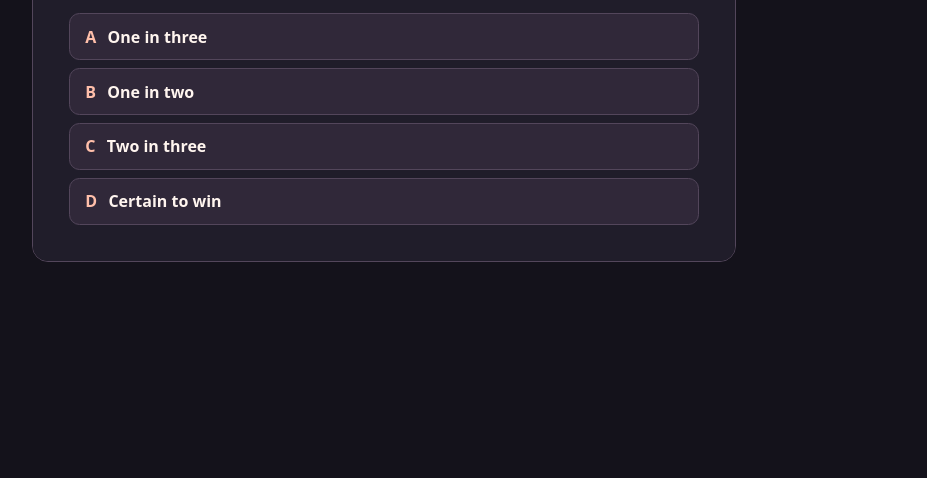
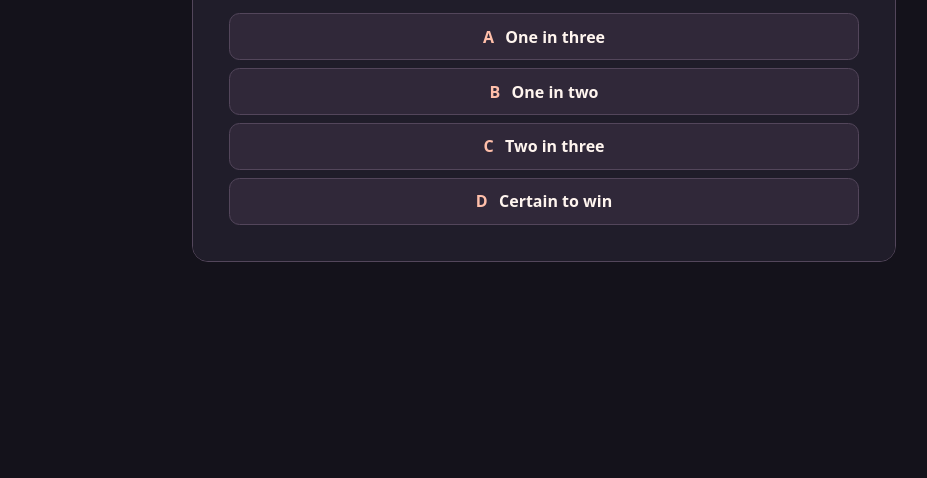
Before and after one commit to JenniferYang111/Still-waiting, a plain HTML site: page index.html in a window 1280 px wide. Shown: the part 322-800 px from the top of the page, without its empty margins (96-1023 px from the left). Drawn offline with Linux system fonts and the light colour scheme.

Commit message:
Center the multiple-choice quiz

```diff
--- a/styles.css
+++ b/styles.css
@@ -30,9 +30,9 @@ body:has(.red-field.waiting) main { text-shadow: 0 1px 3px #260510, 0 0 12px #26
 h2, h3 { font: 400 clamp(1.6rem, 3vw, 2.15rem)/1.13 Georgia, serif; }
 .panel p, .counts { color: var(--muted); }
 .choices { display: grid; gap: .5rem; }
-.choices button { text-align: left; }
+.choices button { text-align: center; }
 .choices strong { margin-right: .45rem; color: #ffbfaa; }
-[data-phase="ready"] { max-width: 44rem; grid-template-columns: 1fr; }
+[data-phase="ready"] { max-width: 44rem; margin-inline: auto; grid-template-columns: 1fr; text-align: center; }
 #attempt-response { min-height: 3em; color: #ffcab9; }
 [hidden] { display: none !important; }
 @media (max-width: 680px) { .stage { grid-template-columns: 1fr; } .screen { min-height: 13rem; } }
```
